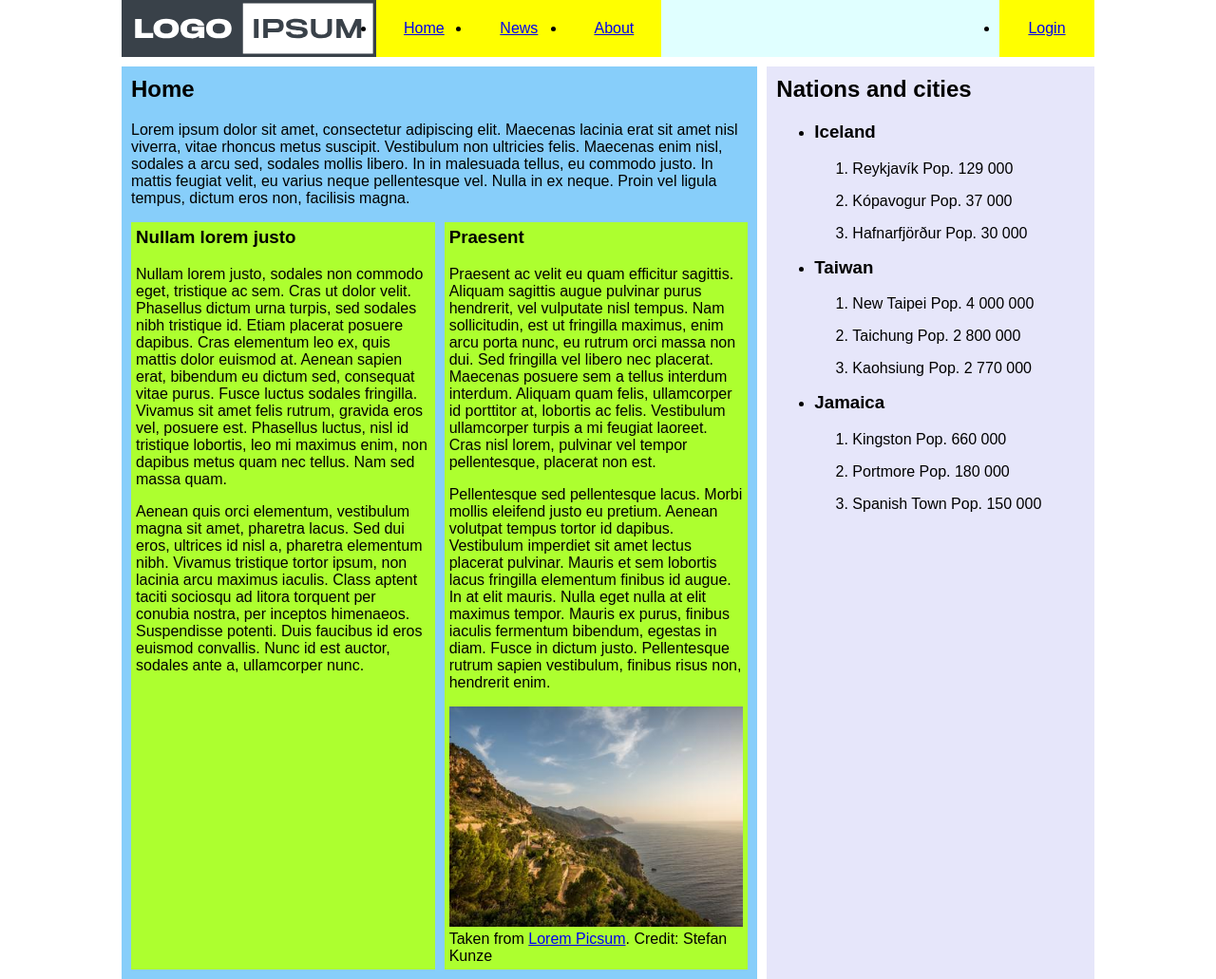
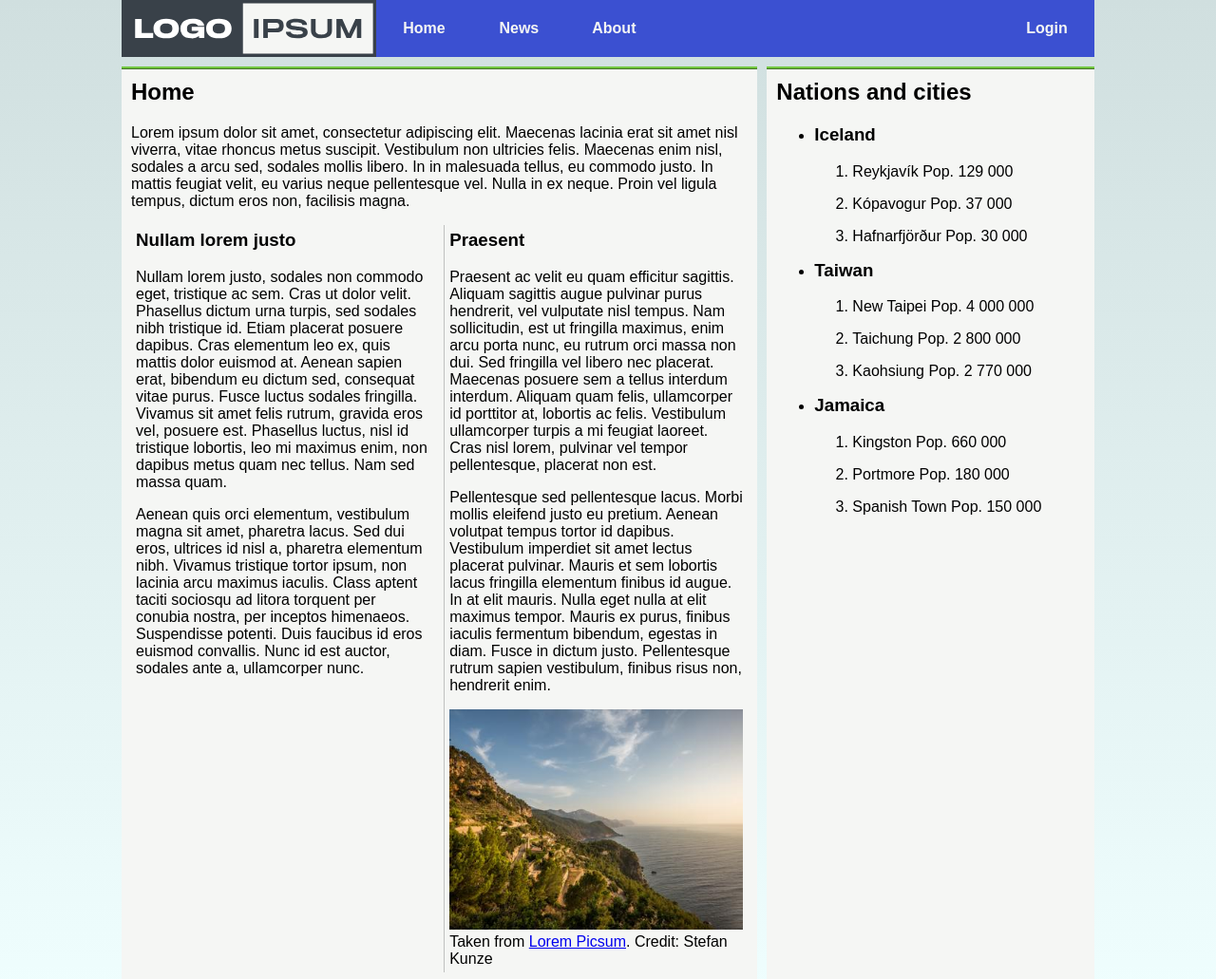
Before and after one commit to almgru/assignment-css-introduction-j33, a website: page public/index.html in a window 1280 px wide. Shown: the top 1031 px of the page at 95% size. Drawn offline with Linux system fonts and the light colour scheme.

Commit message:
Changes colors and styles navigation links

```diff
--- a/public/css/layout.css
+++ b/public/css/layout.css
@@ -37,6 +37,12 @@ nav > ul > li {
     width: 100px; /* Make all nav links the same width. */
     text-align: center; /* Align text horizontally. */
     line-height: 60px; /* Align text vertically. */
+}
+
+nav > ul > li > a {
+    display: inline-block;
+    height: 100%;
+    width: 100%;
 }
 
 /* Since float does not work with flexbox, use margin-left to achieve a similar
--- a/public/css/style.css
+++ b/public/css/style.css
@@ -7,25 +7,52 @@
 
 /* NAVIGATION */
 /* <<<<<<<<<<<<<<<<<<<<<<<<<<<<<<<<<<<<<<<<<<<<<<<<<<<<<<<<<<<<<<<<<<<<<<<<<< */
-nav {
-    background: lightcyan;
+body > header > img {
+    background-color: #f5f6f4;
 }
 
-nav ul li {
-    background-color: yellow;
+nav {
+    background-color: #3b50d1;
+}
+
+nav > ul > li {
+    list-style: none;
+}
+
+nav > ul > li > a {
+    transition: 0.3s;
+    background-color: #3b50d1;
+    color: #f5f6f4;
+    text-decoration: none;
+    font-weight: bold;
+}
+
+nav > ul > li > a:hover {
+    transition: 0.3s;
+    background-color: #f5f6f4;
+    color: #3b50d1;
+    text-decoration: underline;
+}
+/* >>>>>>>>>>>>>>>>>>>>>>>>>>>>>>>>>>>>>>>>>>>>>>>>>>>>>>>>>>>>>>>>>>>>>>>>>> */
+
+/* BACKGROUND */
+/* <<<<<<<<<<<<<<<<<<<<<<<<<<<<<<<<<<<<<<<<<<<<<<<<<<<<<<<<<<<<<<<<<<<<<<<<<< */
+body {
+    background: linear-gradient(#d0dfdf, #f0ffff);
 }
 /* >>>>>>>>>>>>>>>>>>>>>>>>>>>>>>>>>>>>>>>>>>>>>>>>>>>>>>>>>>>>>>>>>>>>>>>>>> */
 
 /* MAIN SECTION */
 /* <<<<<<<<<<<<<<<<<<<<<<<<<<<<<<<<<<<<<<<<<<<<<<<<<<<<<<<<<<<<<<<<<<<<<<<<<< */
 main {
-    background-color: lightskyblue;
+    border-top: 3px ridge #72c740;
+    background-color: #f5f6f4;
 }
 
 /* PARAGRAPHS */
 /* <<<<<<<<<<<<<<<<<<<<<<<<<<<<<<<< */
-article {
-    background-color: greenyellow;
+article:last-child {
+    border-left: 1px groove silver;
 }
 /* >>>>>>>>>>>>>>>>>>>>>>>>>>>>>>>> */
 /* >>>>>>>>>>>>>>>>>>>>>>>>>>>>>>>>>>>>>>>>>>>>>>>>>>>>>>>>>>>>>>>>>>>>>>>>>> */
@@ -33,14 +60,15 @@ article {
 /* ASIDE SECTION */
 /* <<<<<<<<<<<<<<<<<<<<<<<<<<<<<<<<<<<<<<<<<<<<<<<<<<<<<<<<<<<<<<<<<<<<<<<<<< */
 aside {
-    background-color: lavender;
+    border-top: 3px ridge #72c740;
+    background-color: #f5f6f4;
 }
 /* >>>>>>>>>>>>>>>>>>>>>>>>>>>>>>>>>>>>>>>>>>>>>>>>>>>>>>>>>>>>>>>>>>>>>>>>>> */
 
 /* FORMS */
 /* <<<<<<<<<<<<<<<<<<<<<<<<<<<<<<<<<<<<<<<<<<<<<<<<<<<<<<<<<<<<<<<<<<<<<<<<<< */
 form {
-    border: 1px solid black;
+    border: 3px double #72c740;
     border-radius: 5px;
 }
 
@@ -85,6 +113,7 @@ input[type="submit"] {
 /* PAGE FOOTER */
 /* <<<<<<<<<<<<<<<<<<<<<<<<<<<<<<<<<<<<<<<<<<<<<<<<<<<<<<<<<<<<<<<<<<<<<<<<<< */
 body > footer {
-    background-color: antiquewhite;
+    color: #f5f6f4;
+    background-color: #3b50d1;
 }
 /* >>>>>>>>>>>>>>>>>>>>>>>>>>>>>>>>>>>>>>>>>>>>>>>>>>>>>>>>>>>>>>>>>>>>>>>>>> */
```
Also changed, not shown: public/html/login.html (+3 -0 lines).
